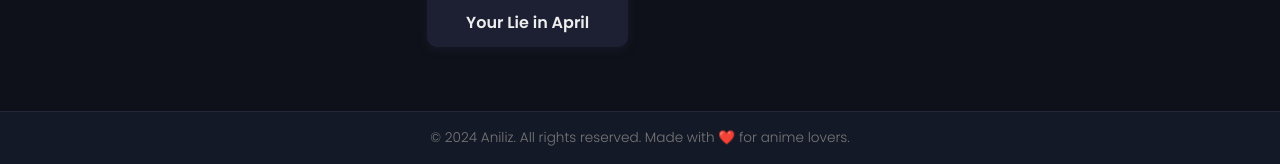
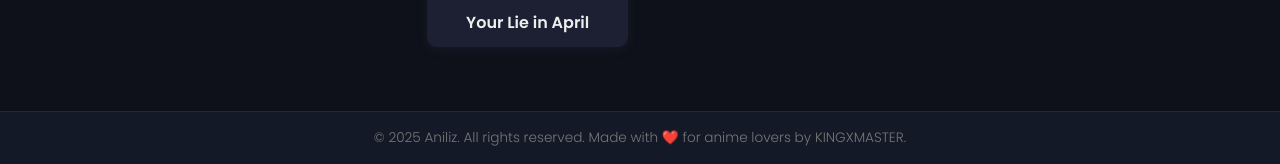
Before and after one commit to Aniliz/ANILIZ1, a plain HTML site: page top-rated.html in a window 1280 px wide. Shown: the part 3270-3434 px from the top of the page. Drawn offline with Linux system fonts and the light colour scheme.

Commit message:
Update top-rated.html

```diff
--- a/top-rated.html
+++ b/top-rated.html
@@ -195,7 +195,7 @@
     </section>
   </main>
   <footer>
-    © 2024 Aniliz. All rights reserved. Made with ❤️ for anime lovers.
+    © 2025 Aniliz. All rights reserved. Made with ❤️ for anime lovers by KINGXMASTER.
   </footer>
 </body>
 </html>
```
